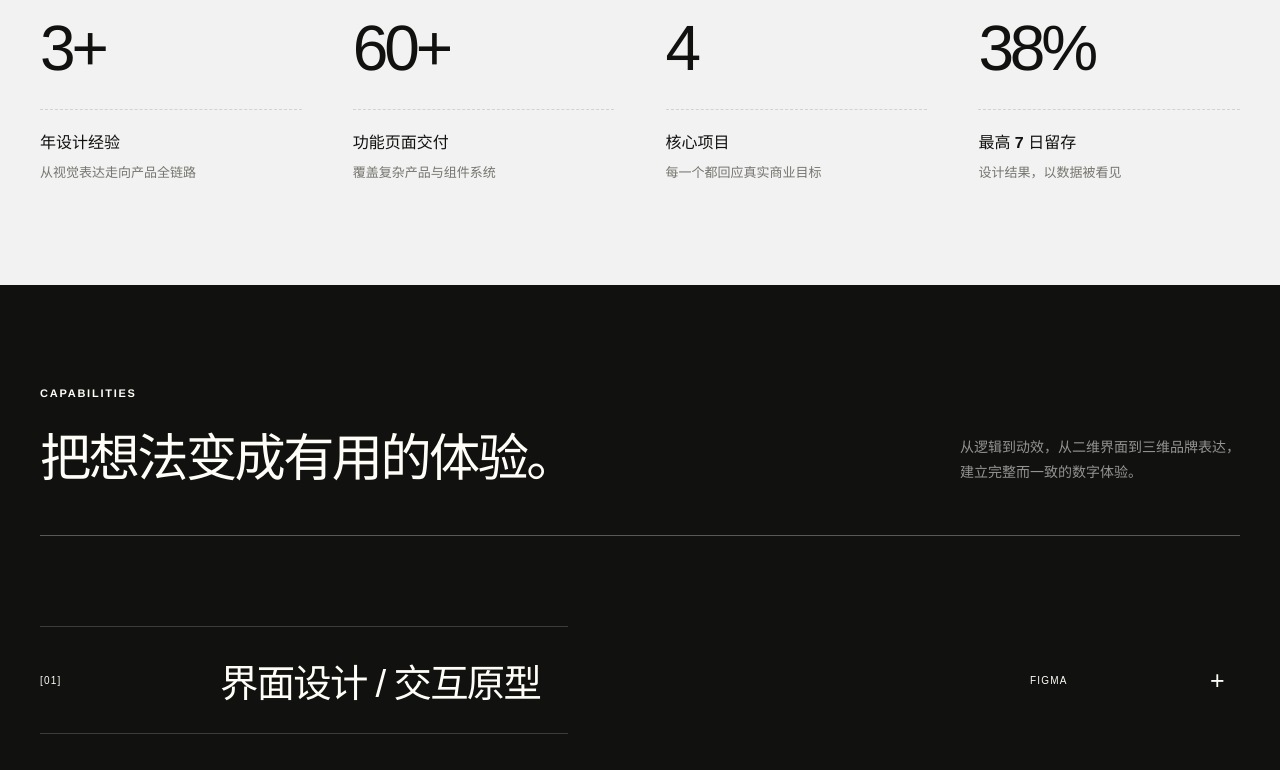
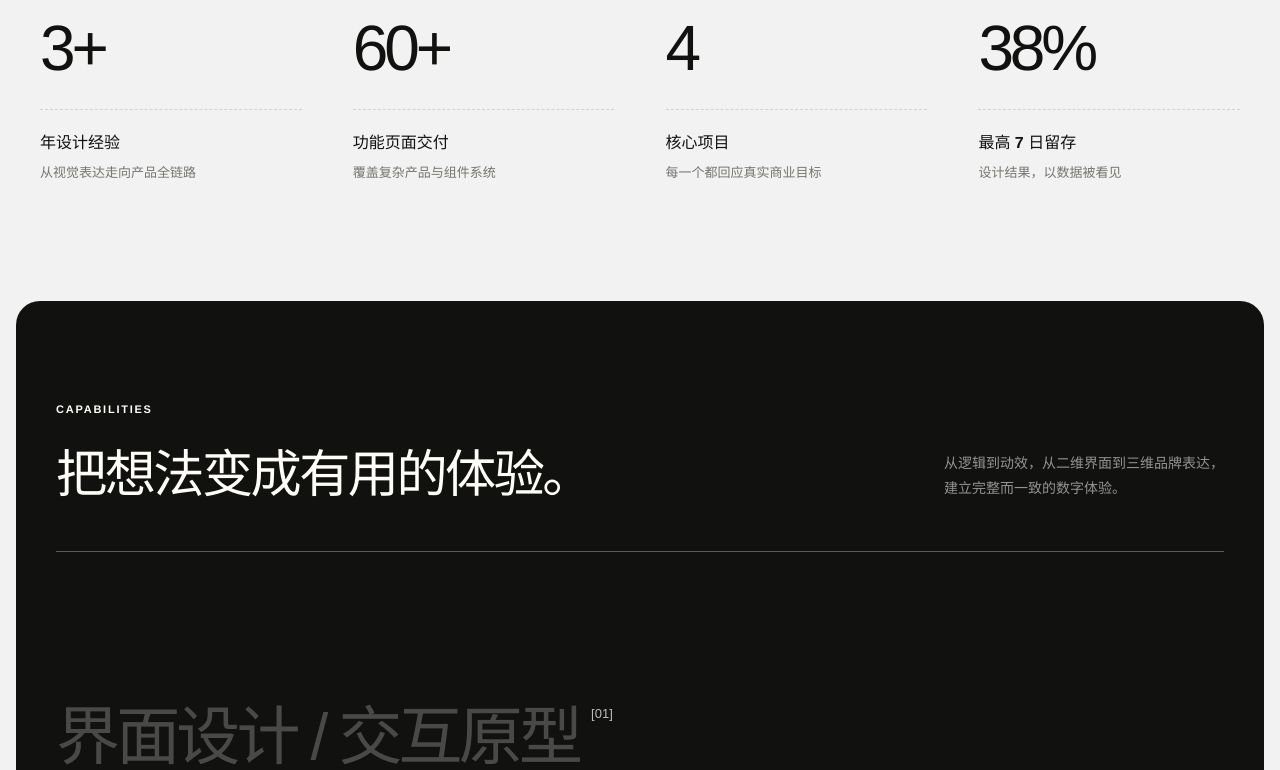
Before and after one commit to Miaaaa857/profile, a React (Vite) app: page / in a window 1280 px wide. Shown: the part 2000-2770 px from the top of the page. Built offline with nearby package versions, Linux system fonts and the light colour scheme; a web font is replaced by a local one.

Commit message:
Refine portfolio interactions and navigation

```diff
--- a/src/components/Hero.jsx
+++ b/src/components/Hero.jsx
@@ -28,7 +28,7 @@ export default function Hero({ data, copy }) {
             <p>{data.description}</p>
             <div className="button-row">
               <a className="button button--accent" href="#projects">{copy.heroPrimary} <span>↓</span></a>
-              <a className="text-link" href="#contact">{copy.heroSecondary} <span>↗</span></a>
+              <a className="button button--light" href="#contact">{copy.heroSecondary} <span>↗</span></a>
             </div>
           </div>
         </div>
--- a/src/components/Skills.jsx
+++ b/src/components/Skills.jsx
@@ -1,27 +1,64 @@
 import { useState } from 'react'
 
 export default function Skills({ items, copy }) {
-  const [selected, setSelected] = useState(-1)
+  const [selected, setSelected] = useState(null)
   const [hovered, setHovered] = useState(null)
   const active = hovered ?? selected
+  const activeItem = items[active ?? 0] ?? items[0]
+
   return (
     <section className="section skills" id="skills">
-      <div className="container section-heading" data-reveal>
+      <div className="container section-heading">
         <div className="module-heading__main">
           <div className="module-heading__label"><p className="eyebrow">{copy.skillsEyebrow}</p></div>
           <h2>{copy.skillsTitle.join('')}</h2>
         </div>
         <p>{copy.skillsIntro}</p>
       </div>
-      <div className="skills-list">
-        {items.map((item, i) => (
-          <article className={`skill-row cursor-target ${active === i ? 'is-active' : ''}`} key={item.number} onMouseEnter={() => setHovered(i)} onMouseLeave={() => setHovered(null)}>
-            <button onClick={() => setSelected(selected === i ? -1 : i)} aria-expanded={active === i}>
-              <span className="skill-number">[{item.number}]</span><h3>{item.title}</h3><span className="skill-tool">{item.tool}</span><span className="skill-icon">{active === i ? '−' : '+'}</span>
+      <div className="container skills-showcase">
+        <div className="skills-list">
+          {items.map((item, i) => (
+            <button
+              className={`skill-row cursor-target ${active === i ? 'is-active' : ''}`}
+              key={item.number}
+              type="button"
+              aria-pressed={selected === i}
+              onClick={() => {
+                if (!window.matchMedia('(hover: hover) and (pointer: fine)').matches) {
+                  setSelected((current) => current === i ? null : i)
+                }
+              }}
+              onMouseEnter={() => setHovered(i)}
+              onMouseLeave={() => setHovered(null)}
+              onFocus={() => {
+                if (window.matchMedia('(hover: hover) and (pointer: fine)').matches) {
+                  setHovered(i)
+                }
+              }}
+              onBlur={() => setHovered(null)}
+            >
+              <span className="skill-arrow" aria-hidden="true">→</span>
+              <span className="skill-title">
+                <span>{item.title}</span>
+                <sup>[{item.number}]</sup>
+              </span>
             </button>
-            <div className="skill-details"><p>{item.description}</p><img src={item.image} alt="" /></div>
-          </article>
-        ))}
+          ))}
+        </div>
+
+        <aside
+          className={`skill-preview ${active !== null ? 'is-visible' : ''}`}
+          style={{ '--skill-index': active ?? 0 }}
+          aria-live="polite"
+          aria-hidden={active === null}
+        >
+          <div className="skill-preview__content" key={activeItem.number}>
+            <img src={activeItem.image} alt={`${activeItem.title}作品预览`} />
+            <p className="skill-preview__meta"><span>＋</span>{activeItem.title}</p>
+            <p className="skill-preview__description">{activeItem.description}</p>
+            <span className="skill-preview__tool">{activeItem.tool}</span>
+          </div>
+        </aside>
       </div>
     </section>
   )
--- a/src/styles/global.css
+++ b/src/styles/global.css
@@ -78,6 +78,8 @@ i { font-style: normal; }
 .button--dark:hover { background: var(--accent); }
 .button--accent { background: var(--accent); color: white; }
 .button--accent:hover { background: var(--ink); }
+.button--light { background: var(--white); color: var(--ink); }
+.button--light:hover { background: var(--accent); color: white; }
 .text-link { display: inline-flex; align-items: center; gap: 30px; padding-bottom: 7px; border-bottom: 1px solid currentColor; font-size: 13px; font-weight: 600; }
 .text-link span { transition: transform .6s var(--ease); }
 .text-link:hover span { transform: translate(4px, -4px); }
@@ -94,6 +96,7 @@ i { font-style: normal; }
 .nav-links a { position: relative; font-size: 14px; font-weight: 500; line-height: 1.2; letter-spacing: .01em; }
 .nav-links a::after { content: ''; position: absolute; left: 0; bottom: -8px; width: 100%; height: 1px; background: currentColor; transform: scaleX(0); transform-origin: right; transition: transform .6s var(--ease); }
 .nav-links a:hover::after { transform: scaleX(1); transform-origin: left; }
+.nav-project-badge { position: absolute; top: -15px; right: -25px; min-width: 28px; height: 20px; padding: 0 7px; display: grid; place-items: center; border-radius: 999px; background: var(--accent); color: white; font-size: 9px; line-height: 1; font-weight: 700; letter-spacing: 0; }
 .nav-cta { justify-self: end; min-height: 44px; padding-inline: 20px; gap: 30px; }
 .menu-toggle { display: none; border: 0; background: none; cursor: pointer; }
 
@@ -152,28 +155,32 @@ i { font-style: normal; }
 .section-heading h2, .projects-heading h2, .faq-title h2 { font-size: clamp(48px, 4.2vw, 72px); line-height: 1.03; letter-spacing: -.055em; font-weight: 500; }
 .section-heading h2 i, .projects-heading h2 i, .faq-title h2 i { font-weight: 500; }
 .section-heading > p, .projects-heading > p { width: min(100%, 380px); justify-self: end; color: var(--muted); font-size: 14px; line-height: 1.8; }
-.skills { padding-top: clamp(100px, 8vw, 140px); background: var(--ink); color: var(--white); }
+.skills { margin: 16px; padding-top: clamp(100px, 8vw, 140px); overflow: hidden; border-radius: var(--radius-media-lg); background: var(--ink); color: var(--white); }
 .skills .section-heading h2 { max-width: 850px; font-size: clamp(48px, 4vw, 68px); line-height: 1.05; letter-spacing: -.05em; }
 .skills .section-heading > p { color: rgba(255, 255, 255, .55); }
 .skills .section-heading { position: relative; border-bottom: 0; }
 .skills .section-heading::after { content: ''; position: absolute; left: var(--gutter); right: var(--gutter); bottom: 0; height: 1px; background: rgba(255, 255, 255, .3); }
-.skills-list { --skill-line-width: 44%; width: min(100%, var(--max)); margin-inline: auto; padding-inline: var(--gutter); }
-.skill-row { position: relative; overflow: hidden; transition: background .6s var(--ease); }
-.skill-row::before, .skill-row::after { content: ''; position: absolute; z-index: 2; left: 0; width: var(--skill-line-width); height: 1px; pointer-events: none; transition: background .6s var(--ease); }
-.skill-row::before { top: 0; background: transparent; }
-.skill-row::after { bottom: 0; background: rgba(255, 255, 255, .18); }
-.skill-row:first-child::before { background: rgba(255, 255, 255, .18); }
-.skill-row:hover, .skill-row.is-active { background: transparent; }
-.skill-row:hover::before, .skill-row:hover::after, .skill-row.is-active::before, .skill-row.is-active::after { background: #de322d; }
-.skill-row > button { width: 100%; height: 108px; padding: 0; display: grid; grid-template-columns: 15% 1fr 180px 30px; align-items: center; border: 0; background: none; text-align: left; cursor: pointer; transition: height .7s var(--ease); }
-.skill-row.is-active > button { height: 120px; }
-.skill-number, .skill-tool { font-size: 10px; letter-spacing: .12em; }
-.skill-row h3 { font-size: clamp(29px, 3vw, 51px); letter-spacing: -.045em; font-weight: 500; }
-.skill-icon { font-size: 25px; }
-.skill-details { height: 0; width: 100%; margin: 0; padding: 0; display: grid; grid-template-columns: 15% 53% 1fr; overflow: hidden; opacity: 0; transition: height .7s var(--ease), opacity .5s; }
-.skill-row.is-active .skill-details { height: 205px; opacity: 1; }
-.skill-details p { grid-column: 2; max-width: 520px; color: rgba(255, 255, 255, .62); line-height: 1.75; }
-.skill-details img { grid-column: 3; grid-row: 1; justify-self: end; width: 250px; height: 165px; object-fit: cover; border-radius: var(--radius-media-xs); transform: rotate(2deg); }
+.skills-showcase { position: relative; min-height: 610px; padding-top: clamp(16px, 2vw, 32px); padding-bottom: clamp(200px, 15vw, 280px); }
+.skills-list { width: calc(100% - clamp(350px, 32vw, 500px)); display: grid; align-content: start; }
+.skill-row { width: 100%; min-height: 138px; padding: 0; display: grid; grid-template-columns: 0 minmax(0, auto) 1fr; align-items: center; border: 0; background: none; color: rgba(255, 255, 255, .24); text-align: left; cursor: pointer; transition: color .55s var(--ease), transform .55s var(--ease), grid-template-columns .55s var(--ease); }
+.skill-row:hover, .skill-row.is-active { color: var(--white); }
+.skill-row.is-active { grid-template-columns: 80px minmax(0, auto) 1fr; }
+.skill-row:focus-visible { outline: 1px solid var(--accent); outline-offset: 8px; }
+.skill-arrow { width: 100%; overflow: hidden; color: var(--accent); font-size: clamp(36px, 4vw, 62px); line-height: 1; white-space: nowrap; opacity: 0; transform: translateX(-18px); transition: opacity .45s var(--ease), transform .55s var(--ease); }
+.skill-row.is-active .skill-arrow { opacity: 1; transform: none; }
+.skill-title { display: inline-flex; align-items: flex-start; gap: 12px; }
+.skill-title > span { font-size: clamp(47px, 5vw, 82px); line-height: 1; letter-spacing: -.06em; font-weight: 500; white-space: nowrap; transition: font-size .55s var(--ease), transform .55s var(--ease); }
+.skill-title sup { padding-top: .18em; color: rgba(255, 255, 255, .72); font-size: 13px; line-height: 1; font-weight: 500; }
+.skill-row.is-active .skill-title sup { color: var(--accent); }
+.skill-preview { --skill-index: 0; position: absolute; z-index: 2; top: calc(var(--skill-index) * 138px - 12px); right: var(--gutter); width: clamp(250px, 22vw, 340px); visibility: hidden; opacity: 0; pointer-events: none; transform: translate(20px, 12px) scale(.96); transition: top .55s var(--ease), opacity .25s ease, transform .55s var(--ease), visibility 0s linear .55s; }
+.skill-preview.is-visible { visibility: visible; opacity: 1; transform: none; transition-delay: 0s; }
+.skill-preview__content { animation: skill-preview-in .5s var(--ease) both; }
+.skill-preview img { width: 100%; aspect-ratio: 4 / 3; object-fit: cover; object-position: center top; border-radius: var(--radius-media-sm); background: rgba(255, 255, 255, .08); }
+.skill-preview__meta { margin-top: 24px; color: rgba(255, 255, 255, .55); font-size: 12px; line-height: 1.5; }
+.skill-preview__meta span { margin-right: 7px; color: var(--accent); }
+.skill-preview__description { margin-top: 14px; color: rgba(255, 255, 255, .82); font-size: 14px; line-height: 1.75; }
+.skill-preview__tool { display: block; margin-top: 18px; color: rgba(255, 255, 255, .38); font-size: 9px; letter-spacing: .16em; }
+@keyframes skill-preview-in { from { opacity: 0; transform: translateY(12px) scale(.98); } to { opacity: 1; transform: none; } }
 
 .project-grid { display: grid; grid-template-columns: 1fr 1fr; column-gap: clamp(28px, 6vw, 110px); row-gap: 64px; align-items: start; }
 .project-card:nth-child(even) { margin-top: 88px; }
@@ -266,6 +273,7 @@ i { font-style: normal; }
   .nav-links { position: fixed; inset: 72px 0 auto; padding: 40px var(--gutter); display: none; flex-direction: column; background: var(--bg); border-bottom: 1px solid var(--line); }
   .nav-links.is-open { display: flex; color: var(--ink); }
   .nav-links a { font-size: 16px; }
+  .nav-project-badge { position: static; margin-left: 8px; display: inline-grid; vertical-align: middle; }
   .nav-cta { display: none; }
   .menu-toggle { display: block; }
   .hero { min-height: 820px; padding: 130px 0 44px; }
@@ -280,12 +288,13 @@ i { font-style: normal; }
   .about-meta { width: 100%; }
   .stats { grid-template-columns: 1fr 1fr; }
   .stats { row-gap: 54px; }
-  .skill-row > button { grid-template-columns: 70px 1fr 30px; }
-  .skills-list { --skill-line-width: calc(100% - 30px); }
-  .skill-tool { display: none; }
-  .skill-details { grid-template-columns: 1fr 250px; gap: 30px; }
-  .skill-details p { grid-column: 1; }
-  .skill-details img { grid-column: 2; }
+  .skills-showcase { min-height: 520px; }
+  .skills-list { width: calc(100% - 300px); }
+  .skill-row { min-height: 112px; }
+  .skill-row.is-active { grid-template-columns: 62px minmax(0, auto) 1fr; }
+  .skill-title > span { font-size: clamp(38px, 5.8vw, 58px); }
+  .skill-preview { top: calc(var(--skill-index) * 112px - 8px); width: 250px; }
+  .skill-preview__description { font-size: 13px; }
   .faq { grid-template-columns: 1fr; gap: 58px; }
   .footer-cta-shell { padding: 76px 0; }
   .footer-cta { grid-template-columns: 1fr; gap: 44px; }
@@ -297,6 +306,7 @@ i { font-style: normal; }
 @media (max-width: 640px) {
   :root { --gutter: 20px; --section: 90px; }
   .hero { min-height: 740px; margin: 8px; padding: 110px 0 32px; border-radius: var(--radius-media-lg); }
+  .skills { margin: 8px; }
   .hero-title { font-size: 13.5vw; line-height: .98; }
   .hero-media { width: auto; opacity: 1; }
   .hero-bottom { margin-top: auto; padding-top: 44px; }
@@ -317,14 +327,16 @@ i { font-style: normal; }
   .stat strong { padding-bottom: 18px; font-size: 16vw; }
   .stat p { margin-top: 16px; font-size: 14px; }
   .stat span { min-height: 38px; font-size: 11px; }
-  .skill-row > button { height: 100px; grid-template-columns: 50px 1fr 24px; padding-inline: 0; }
-  .skills-list { --skill-line-width: calc(100% - 24px); }
-  .skill-row.is-active > button { height: 120px; }
-  .skill-row h3 { font-size: 24px; }
-  .skill-row.is-active .skill-details { height: 300px; }
-  .skill-details { grid-template-columns: 1fr; padding: 0; }
-  .skill-details p { grid-column: 1; }
-  .skill-details img { grid-column: 1; grid-row: 2; width: 170px; height: 100px; justify-self: start; }
+  .skills-showcase { min-height: 0; padding-top: 0; padding-bottom: 90px; }
+  .skills-list { width: 100%; }
+  .skill-row { min-height: 82px; }
+  .skill-row.is-active { grid-template-columns: 46px minmax(0, auto) 1fr; }
+  .skill-arrow { font-size: 28px; }
+  .skill-title { gap: 7px; }
+  .skill-title > span { font-size: clamp(30px, 9vw, 44px); }
+  .skill-title sup { font-size: 9px; }
+  .skill-preview { position: relative; inset: auto; top: auto; right: auto; width: min(100%, 360px); max-height: 0; margin: 0 0 0 31px; overflow: hidden; transform: translateY(12px); transition: max-height .55s var(--ease), margin .55s var(--ease), opacity .25s ease, transform .55s var(--ease), visibility 0s linear .55s; }
+  .skill-preview.is-visible { max-height: 620px; margin-top: 26px; transform: none; transition-delay: 0s; }
   .project-grid { grid-template-columns: 1fr; row-gap: 75px; }
   .project-card:nth-child(even) { margin-top: 0; }
   .project-stack-card { padding: 14px; border-radius: 18px; }
```
Also changed, not shown: src/components/Navbar.jsx (+8 -1 lines).
